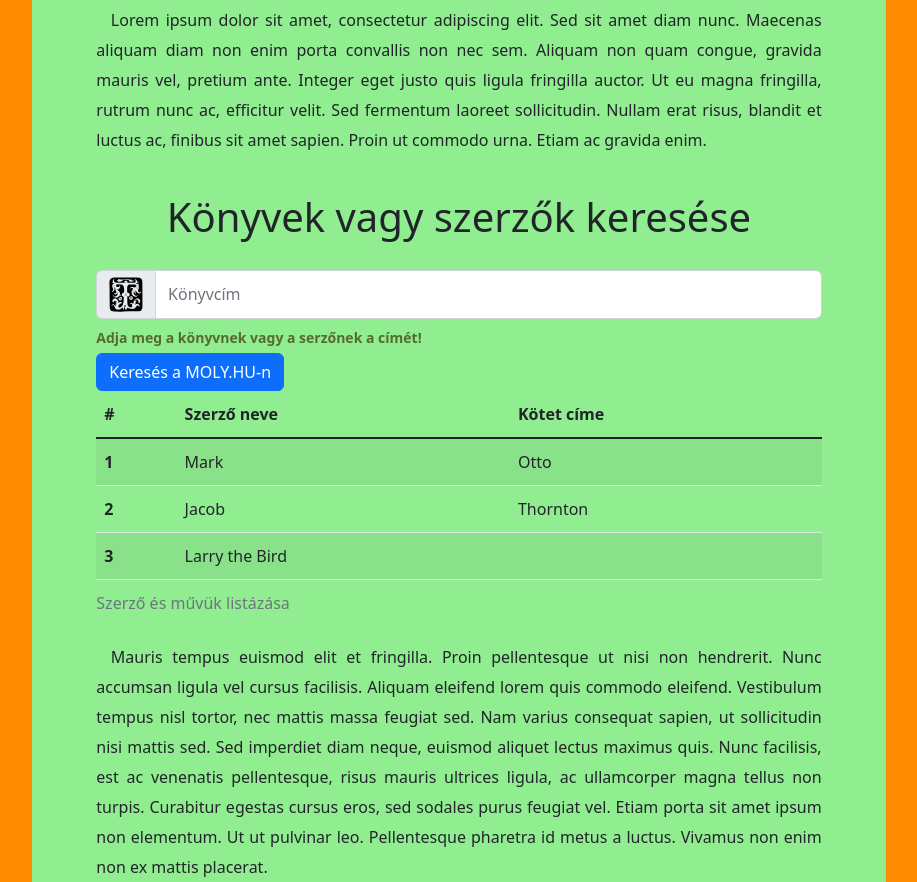
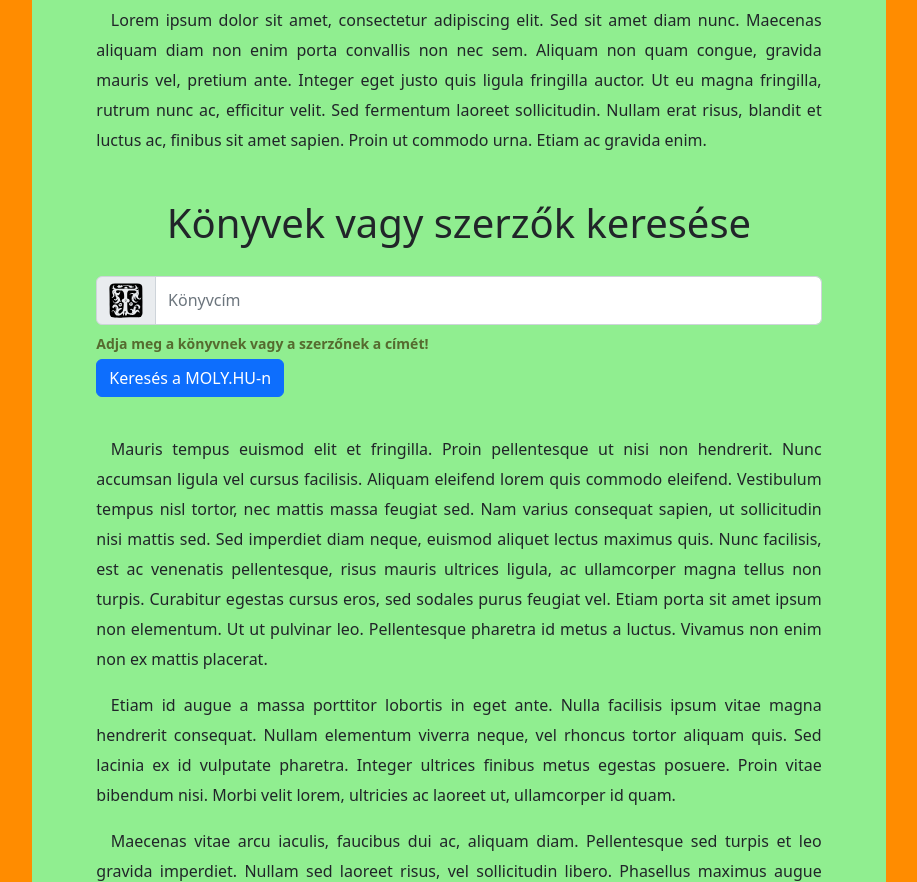
Before and after one commit to NagypalMarton/Konyvorzo, a PHP site: page / in a window 1280 px wide. Shown: the part 304-1186 px from the top of the page, without its empty margins (181-1098 px from the left). Run offline with PHP 8.4, Linux system fonts and the light colour scheme.

Commit message:
newBegin v0.2.5

```diff
--- a/index.html
+++ b/index.html
@@ -79,7 +79,7 @@
                 <div id="konyvKereso" class="table-responsive">
                     <h1>Könyvek vagy szerzők keresése</h1>
                     <p>
-                    <form>
+                    <form action="javascript:void(0);">
                         <div class="mb-6">
                             <div class="input-group flex-nowrap">
                                 <span class="input-group-text" id="addon-wrapping"><img src="/img/monogram-33683.svg"
@@ -87,36 +87,13 @@
                                 <input type="text" class="form-control" placeholder="Könyvcím" aria-label="Konyvcim"
                                     aria-describedby="addon-wrapping">
                             </div>
-                            <div id="emailHelp" class="form-text">Adja meg a könyvnek vagy a serzőnek a címét!</div>
+                            <div id="emailHelp" class="form-text">Adja meg a könyvnek vagy a szerzőnek a címét!</div>
                         </div>
                         <button type="submit" class="btn btn-primary" onclick="konyvSzerzoKeres(this)">Keresés a
                             MOLY.HU-n</button>
                     </form>
-                    <table class="table table-striped table-hover">
-                        <caption>Szerző és művük listázása</caption>
-                        <thead>
-                            <tr>
-                                <th scope="col">#</th>
-                                <th scope="col">Szerző neve</th>
-                                <th scope="col">Kötet címe</th>
-                            </tr>
-                        </thead>
-                        <tbody class="table-group-divider">
-                            <tr>
-                                <th scope="row">1</th>
-                                <td>Mark</td>
-                                <td>Otto</td>
-                            </tr>
-                            <tr>
-                                <th scope="row">2</th>
-                                <td>Jacob</td>
-                                <td>Thornton</td>
-                            </tr>
-                            <tr>
-                                <th scope="row">3</th>
-                                <td colspan="2">Larry the Bird</td>
-                            </tr>
-                        </tbody>
+                    <table id='CheckedWriterAuthor' class="table table-striped table-hover">
+                       <!--JsScript tölti majd ki!-->
                     </table>
                     </p>
                 </div>
@@ -159,7 +136,7 @@
                 <div id="szerzoKeresese">
                     <h1>Szerző keresése</h1>
                     <p>
-                    <form>
+                    <form action="javascript:void(0);">
                         <div class="mb-6">
                             <div class="input-group flex-nowrap">
                                 <span class="input-group-text" id="addon-wrapping"><img
--- a/style/style.css
+++ b/style/style.css
@@ -54,3 +54,6 @@ nav form[class="btn btn-outline-success"]:hover{
     font-weight: 600;
     color:pink;
 }
+#konyvKereso,table{
+    margin-top: 3%;
+}
```
Also changed, not shown: js/main.js (+84 -5 lines).
